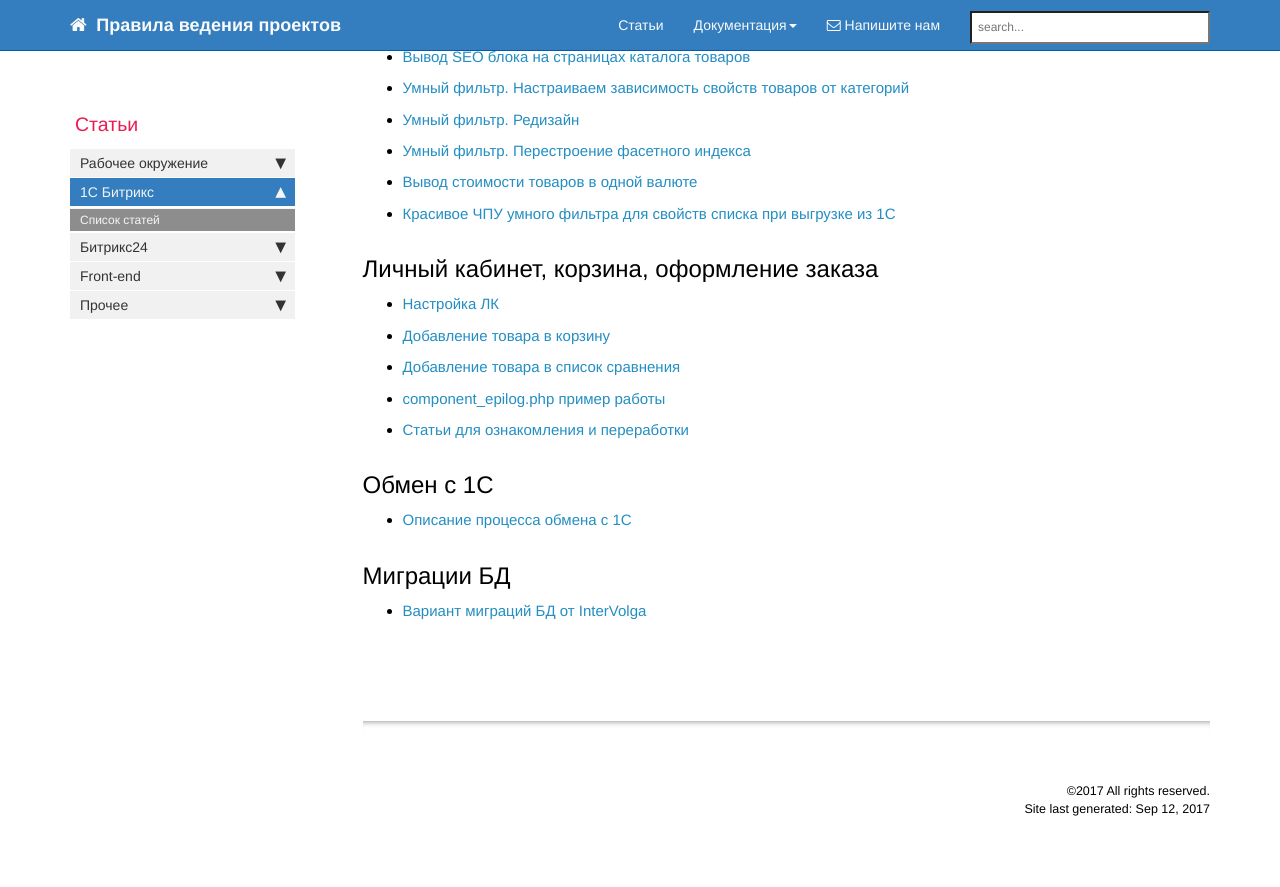
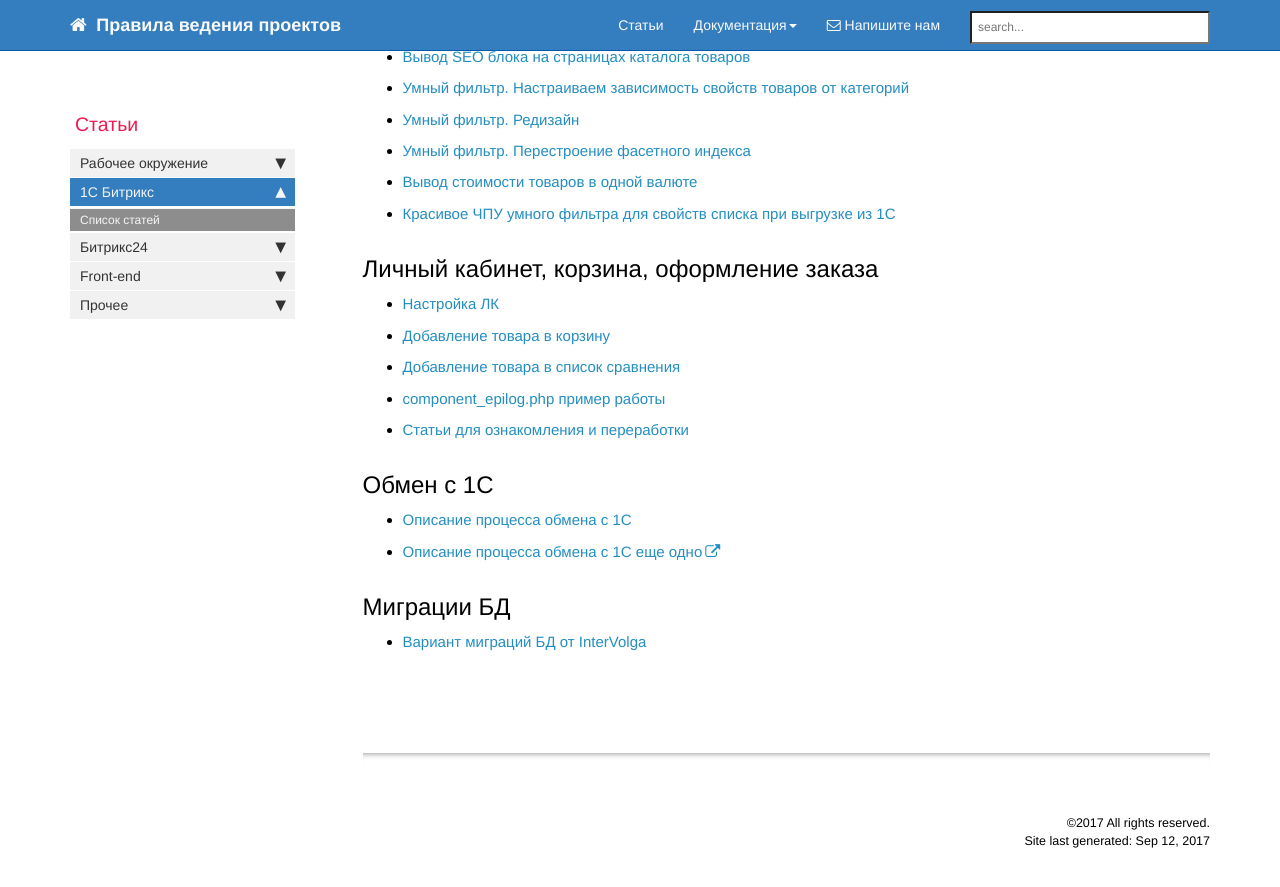
Before and after one commit to gdecider/gdecider.github.io, a Jekyll site: the page built from pages/articles/articles-g-cms-bitrix.md, in a window 1280 px wide and 900 px high, scrolled down 770 px. Shown: the top 887 px of the window. Built offline with Jekyll 4.4.1, drawn with Linux system fonts in a browser that asks for light colours; nearby versions of some CDN libraries; comment, search, counter and statistics services are not loaded.

Commit message:
Update articles-g-cms-bitrix.md

```diff
--- a/pages/articles/articles-g-cms-bitrix.md
+++ b/pages/articles/articles-g-cms-bitrix.md
@@ -45,6 +45,7 @@ toc: false
 ## Обмен с 1С
 
 * [Описание процесса обмена с 1С](/articles_bx-1c-exch-base.html)
+* [Описание процесса обмена с 1С еще одно](http://dermanov.ru/exp/bitrix-integration-with-1c-brief-introduction/)
 
 ## Миграции БД
 
```
